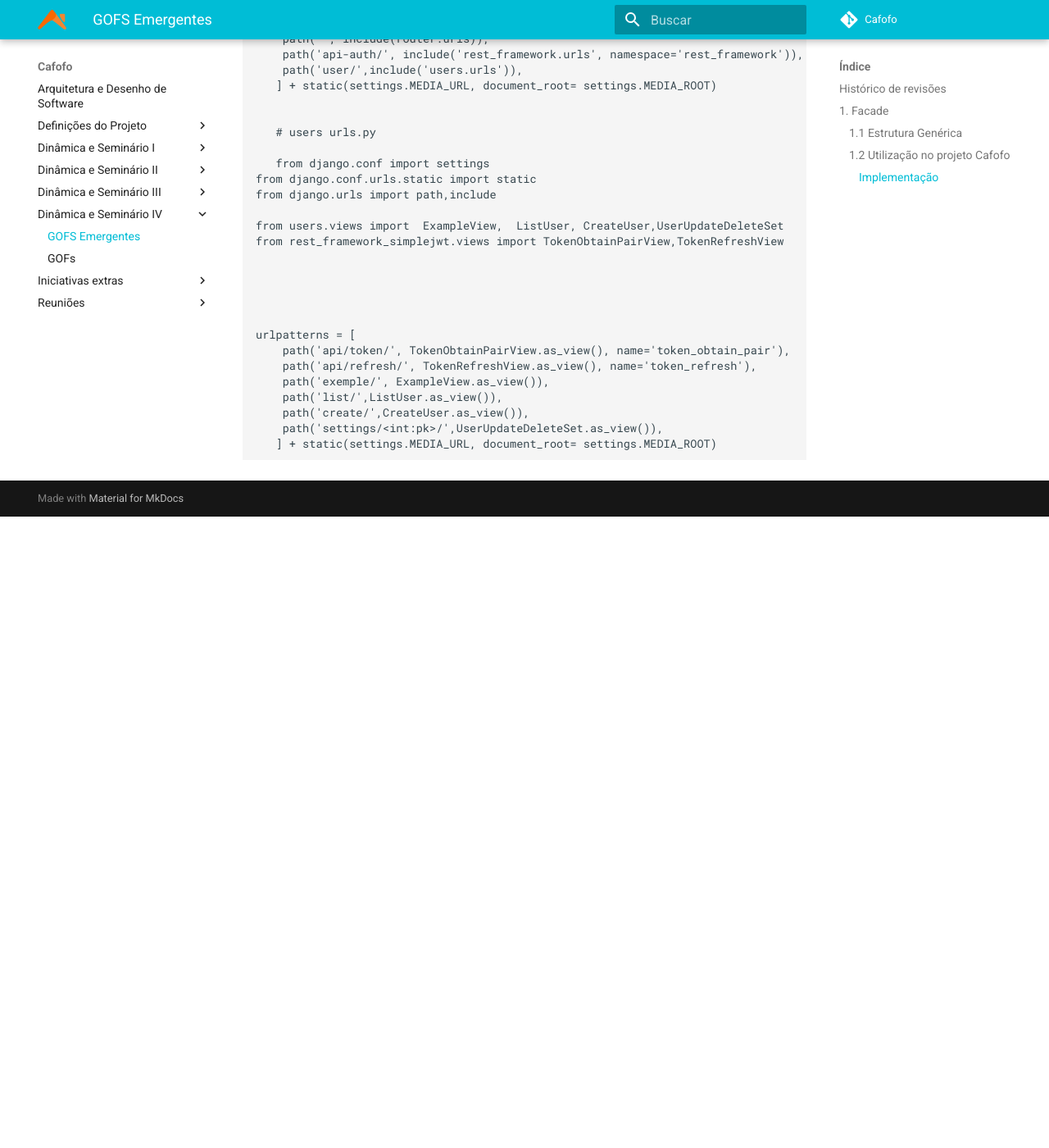
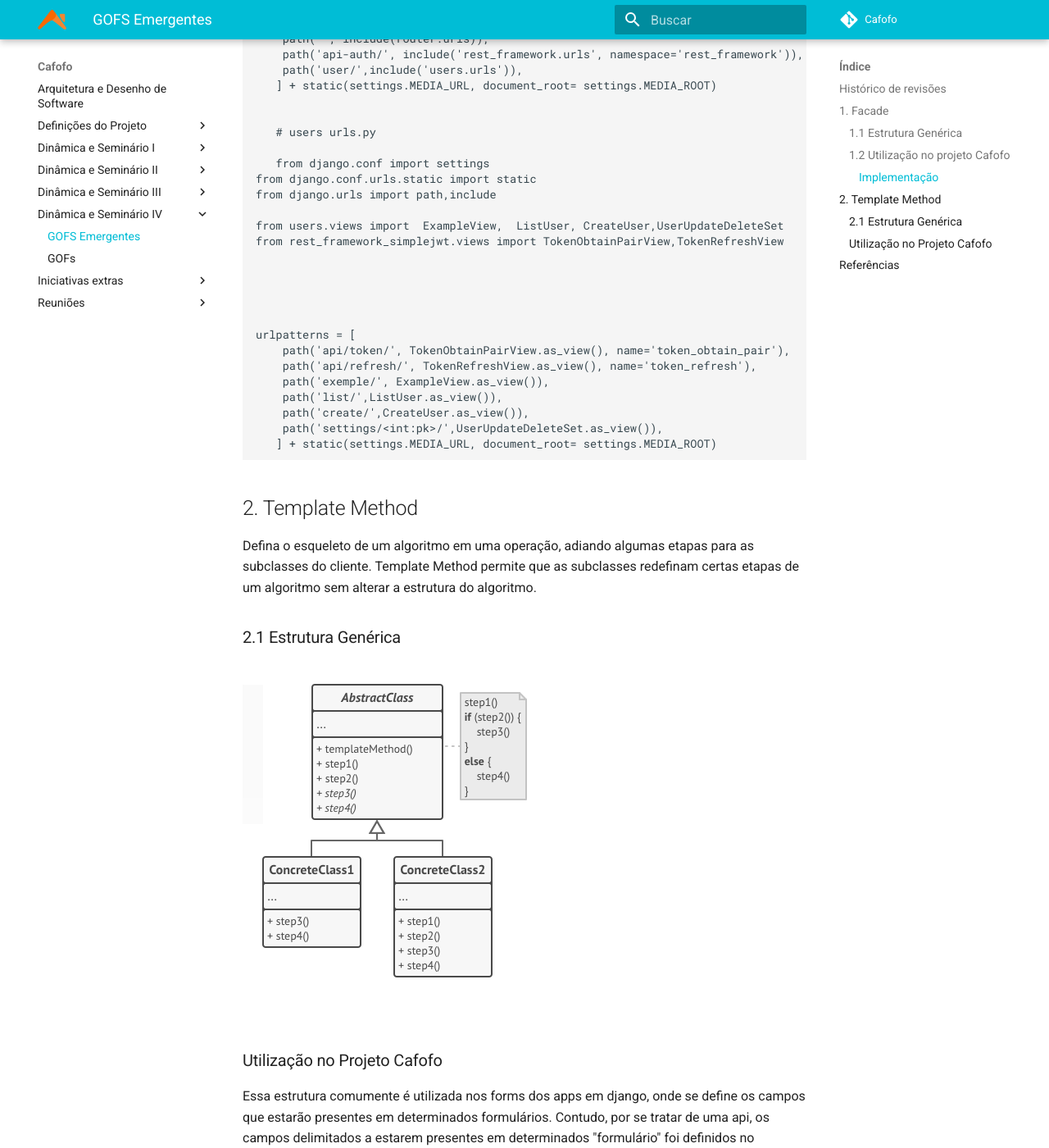
Before and after one commit to desenho-2019/Wiki, an MkDocs documentation site: the page built from docs/Dinâmica e Seminário IV/gofs_emergentes.md, in a window 1280 px wide and 1400 px high, scrolled down 1564 px. Shown: the whole window at 82% size. Built offline with MkDocs 1.6.1 and Material for MkDocs 9.7.7, drawn with Linux system fonts in a browser that asks for light colours; before the commit the page ends 2194 px from its top, so only the background shows below that; some of the changed text lies outside the part shown.

Commit message:
Adding template method and exemple

````diff
--- a/docs/Dinâmica e Seminário IV/gofs_emergentes.md
+++ b/docs/Dinâmica e Seminário IV/gofs_emergentes.md
@@ -76,3 +76,36 @@ urlpatterns = [
     path('settings/<int:pk>/',UserUpdateDeleteSet.as_view()),
    ] + static(settings.MEDIA_URL, document_root= settings.MEDIA_ROOT)
 ```
+
+
+## 2. Template Method
+Defina o esqueleto de um algoritmo em uma operação, adiando algumas etapas para as subclasses do cliente. Template Method permite que as subclasses redefinam certas etapas de um algoritmo sem alterar a estrutura do algoritmo.
+
+### 2.1 Estrutura Genérica
+![Estrutura-TemplateMethod](img/Template_Method.png)
+
+### Utilização no Projeto Cafofo
+Essa estrutura comumente é utilizada nos forms dos apps em django, onde se define os campos que estarão presentes em determinados formulários. Contudo, por se tratar de uma api, os campos delimitados a estarem presentes em determinados "formulário" foi definidos no serializer.py de cada app.
+
+```
+from rest_framework import serializers
+from users.models import CustomUser
+
+class UserSerializer(serializers.ModelSerializer):
+    class Meta:
+        model = CustomUser
+        fields = [ 'id','email','password','name','phone','date_of_birth','gender','nationality','facebook','google','photo']
+
+
+class UserCreateUpdateSerializer(serializers.ModelSerializer):
+    password = serializers.CharField(
+        style ={'input_type':'password'}
+    )
+    class Meta:
+        model = CustomUser
+        fields = ['email','password','name','phone','date_of_birth','gender','nationality','facebook','google','photo',]
+```
+
+## Referências
+
+https://refactoring.guru/design-patterns/facade
````
Also changed, not shown: docs/Dinâmica e Seminário IV/img/Template_Method.png (added).
